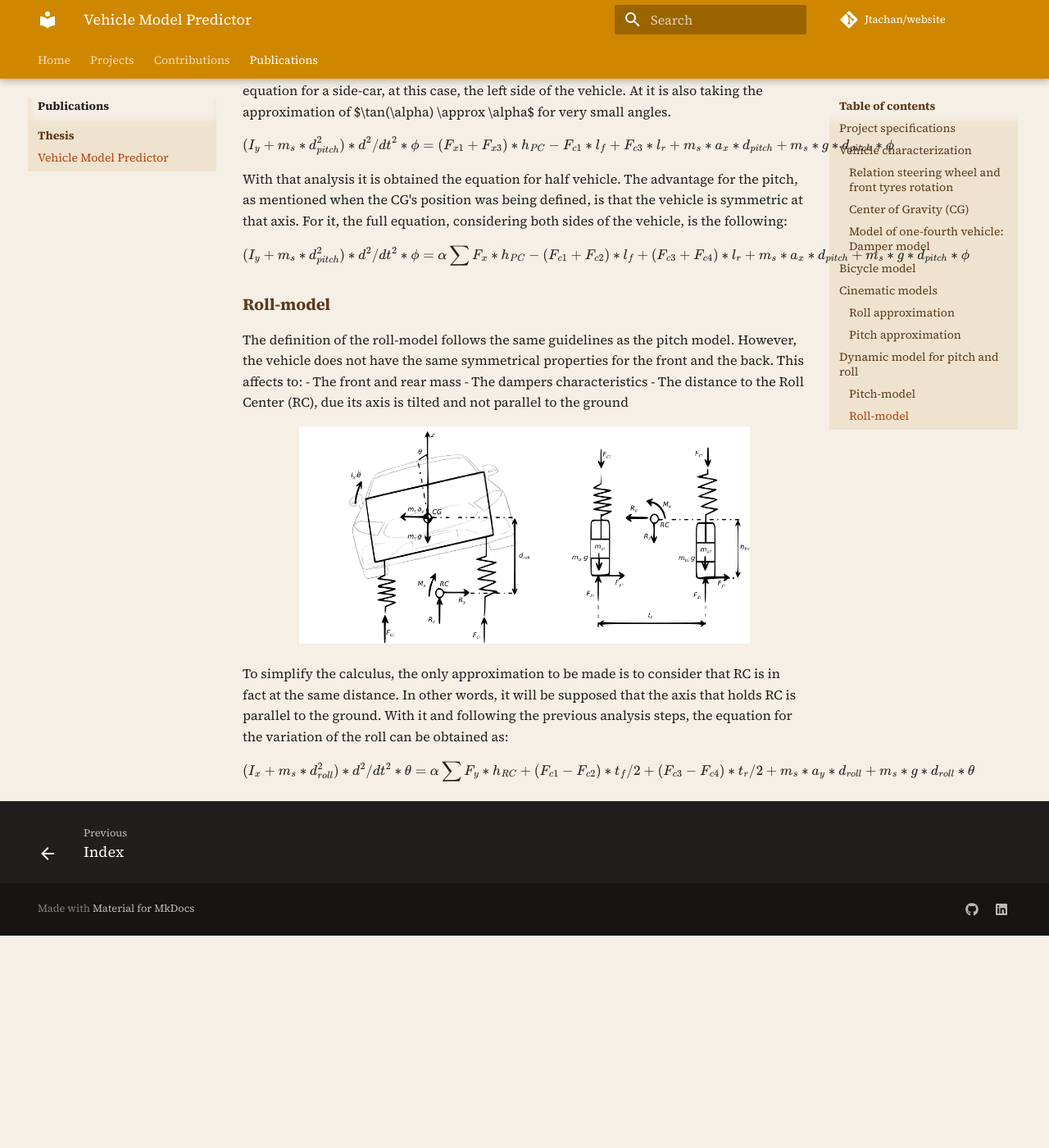
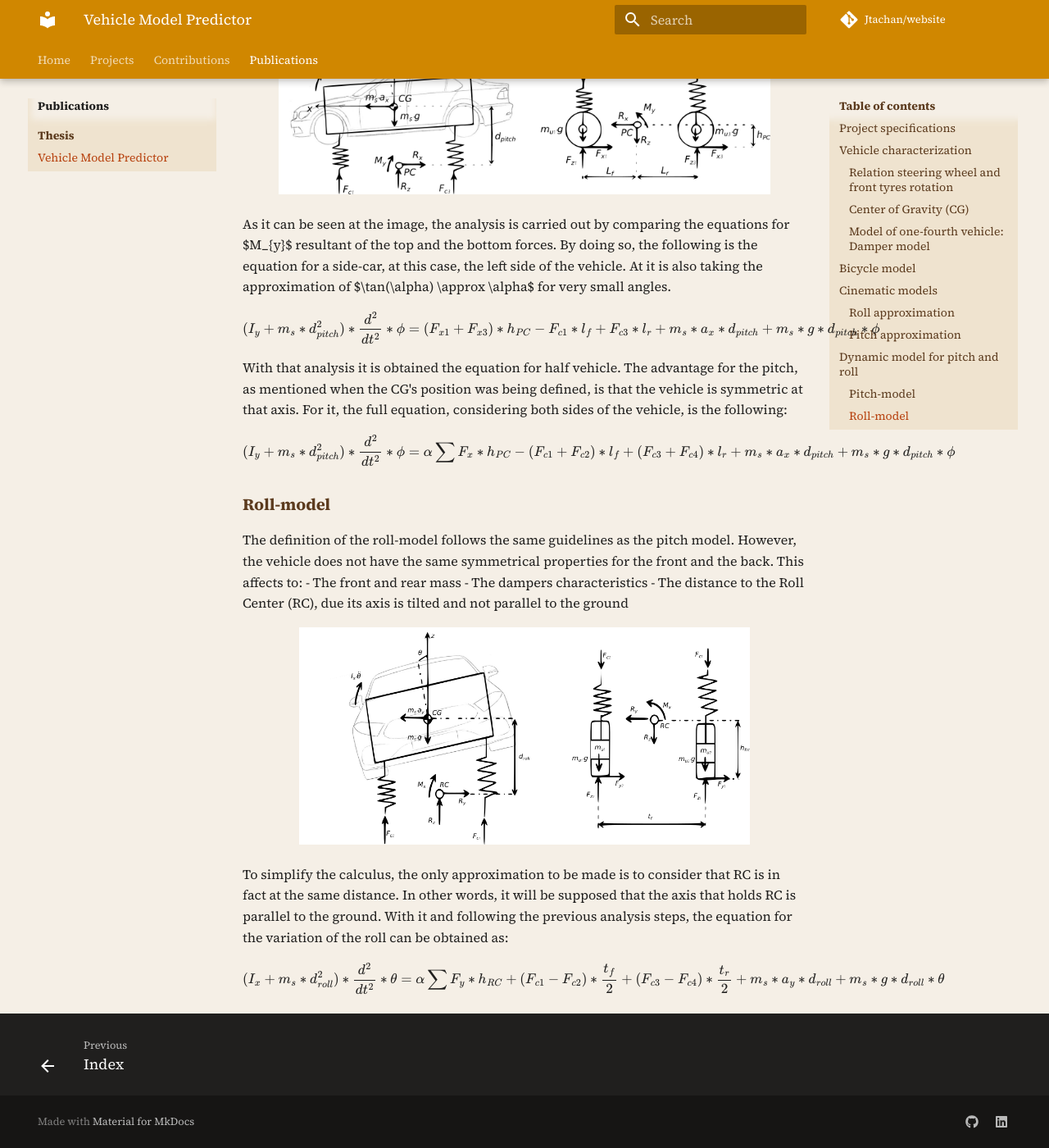
Before and after one commit to Jtachan/website, an MkDocs documentation site: the page built from docs/publications/VMP.md, in a window 1280 px wide and 1400 px high, scrolled down 8925 px. Shown: the whole window at 82% size. Built offline with MkDocs 1.6.1 and Material for MkDocs 9.7.7, drawn with Linux system fonts in a browser that asks for light colours; comment, search, counter and statistics services are not loaded; before the commit the page ends 10066 px from its top, so only the background shows below that; some of the changed text lies outside the part shown.

Commit message:
Publications: VMP thesis - Improve fractions display

```diff
--- a/docs/publications/VMP.md
+++ b/docs/publications/VMP.md
@@ -91,11 +91,11 @@ Applying these terms to the equilibrium equation, the distance from CG to the fr
 At the next equations, $L$ represents the wheelbase of the vehicle.
 
 $$
-l_{f} = L * M_{r} / M
+l_{f} = L * \frac{M_{r}}{M}
 $$
 
 $$
-l_{r} = L * M_{f} / M = L - l_{f}
+l_{r} = L * \frac{M_{f}}{M} = L - l_{f}
 $$
 
 With the **second measurement**, $H$ is a selected height to elevate the rear part of the vehicle.
@@ -104,7 +104,7 @@ Therefore, because of the new mass distribution due to the elevation, the front
 <br />Then the height of the CG is defined by the following mathematical relation:
 
 $$
-Z_{CG} = (M_{1} * l_{f} - M_{2} * l_{r}) / (M * \tan\Theta)
+Z_{CG} = \frac{M_{1} * l_{f} - M_{2} * l_{r}}{M * \tan\Theta}
 $$
 
 With that las equation, all coordinates of the CG are known.
@@ -166,7 +166,7 @@ The parameters are obtained by analyzing the characteristic equation from the tr
 This one has to be compared to the second order equation of a damped system.
 
 $$
-s^{2} + s * D / m_{s} + K / m_{s} = s^{2} + s * 2 \xi \omega_{n} + \omega_{n}^{2}
+s^{2} + s * \frac{D}{m_{s}} + \frac{K}{m_{s}} = s^{2} + s * 2 \xi \omega_{n} + \omega_{n}^{2}
 $$
 
 By comparing the terms all the parameters can be obtained as long as $\xi$ is defined.
@@ -175,7 +175,7 @@ However, taking in consideration the final model won't travel at fast velocities
 the road is considered in good conditions, its value will be considered constant at $0.7$.
 
 $$
-\omega_{n} = \sqrt{K / m_{s}}
+\omega_{n} = \sqrt{\frac{K}{m_{s}}}
 $$
 $$
 D = 2 \omega_{n} m_{s} \xi
@@ -218,19 +218,19 @@ Therefore, a further analysis is needed to find the derivate of the state variab
 This is done by applying trigonometry to the bicycle diagram to know $\beta$.
 
 $$
-\beta = arctan(l_{r} * \tan(\delta) / L)
+\beta = \arctan(l_{r} * \frac{\tan\delta}{L})
 $$
 
 By knowing $\beta$ it is known $\gamma$ and the differences at velocity for each of the state variables.
 
 $$
-d/dt * X = V * cos(\psi + \beta)
+\frac{dX}{dt} = V * cos(\psi + \beta)
 $$
 $$
-d/dt * Y = V * sin(\psi + \beta)
+\frac{dY}{dt} = V * sin(\psi + \beta)
 $$
 $$
-d/dt * \psi = V * sin(\beta)/l_{r}
+\frac{d\psi}{dt} = V * \frac{sin\beta}{l_{r}}
 $$
 
 ## Cinematic models
@@ -246,7 +246,7 @@ For it, they announce only certain parameters are needed:
 With these parameters, they establish the roll is a function of the lateral acceleration ($a_{y}$).
 
 $$
-\theta = f(a_{y}) = a_{y} * (m_{s} * d_{roll}) / K_{\theta}
+\theta = f(a_{y}) = a_{y} * \frac{m_{s} * d_{roll}}{K_{\theta}}
 $$
 
 With the previous statement of the vehicle travelling at low speed,
@@ -257,7 +257,7 @@ Based on the theory of Masato Abe and W. Manning, a steady state pitch approxima
 It has the same bases as the previous model, but adapted to the pitch angle.
 
 $$
-\phi = f(a_{x}) = a_{x} * (m_{s} * d_{pitch}) / K_{\phi}
+\phi = f(a_{x}) = a_{x} * \frac{m_{s} * d_{pitch}}{K_{\phi}}
 $$
 
 ## Dynamic model for pitch and roll
@@ -278,7 +278,7 @@ By doing so, the following is the equation for a side-car, at this case, the lef
 At it is also taking the approximation of $\tan(\alpha) \approx \alpha$ for very small angles.
 
 $$
-(I_{y} + m_{s} * d_{pitch}^{2}) * d^{2}/dt^{2} * \phi = (F_{x1} + F_{x3}) * h_{PC} - F_{c1} * l_{f} + F_{c3} * l_{r} + m_{s} * a_{x} * d_{pitch} + m_{s} * g * d_{pitch} * \phi
+(I_{y} + m_{s} * d_{pitch}^{2}) * \frac{d^{2}}{dt^{2}} * \phi = (F_{x1} + F_{x3}) * h_{PC} - F_{c1} * l_{f} + F_{c3} * l_{r} + m_{s} * a_{x} * d_{pitch} + m_{s} * g * d_{pitch} * \phi
 $$
 
 With that analysis it is obtained the equation for half vehicle.
@@ -286,7 +286,7 @@ The advantage for the pitch, as mentioned when the CG's position was being defin
 For it, the full equation, considering both sides of the vehicle, is the following:
 
 $$
-(I_{y} + m_{s} * d_{pitch}^{2}) * d^{2}/dt^{2} * \phi = \alpha \sum F_{x} * h_{PC} - (F_{c1} + F_{c2}) * l_{f} + (F_{c3} + F_{c4}) * l_{r} + m_{s} * a_{x} * d_{pitch} + m_{s} * g * d_{pitch} * \phi
+(I_{y} + m_{s} * d_{pitch}^{2}) * \frac{d^{2}}{dt^{2}} * \phi = \alpha \sum F_{x} * h_{PC} - (F_{c1} + F_{c2}) * l_{f} + (F_{c3} + F_{c4}) * l_{r} + m_{s} * a_{x} * d_{pitch} + m_{s} * g * d_{pitch} * \phi
 $$
 
 ### Roll-model
@@ -306,6 +306,5 @@ In other words, it will be supposed that the axis that holds RC is parallel to t
 With it and following the previous analysis steps, the equation for the variation of the roll can be obtained as:
 
 $$
-(I_{x} + m_{s} * d_{roll}^{2}) * d^{2}/dt^{2} * \theta = \alpha \sum F_{y} * h_{RC} + (F_{c1} - F_{c2}) * t_{f} /2 +
-(F_{c3} - F_{c4}) * t_{r} /2 + m_{s} * a_{y} * d_{roll} + m_{s} * g * d_{roll} * \theta
+(I_{x} + m_{s} * d_{roll}^{2}) * \frac{d^{2}}{dt^{2}} * \theta = \alpha \sum F_{y} * h_{RC} + (F_{c1} - F_{c2}) * \frac{t_{f}}{2} + (F_{c3} - F_{c4}) * \frac{t_{r}}{2} + m_{s} * a_{y} * d_{roll} + m_{s} * g * d_{roll} * \theta
 $$
```
